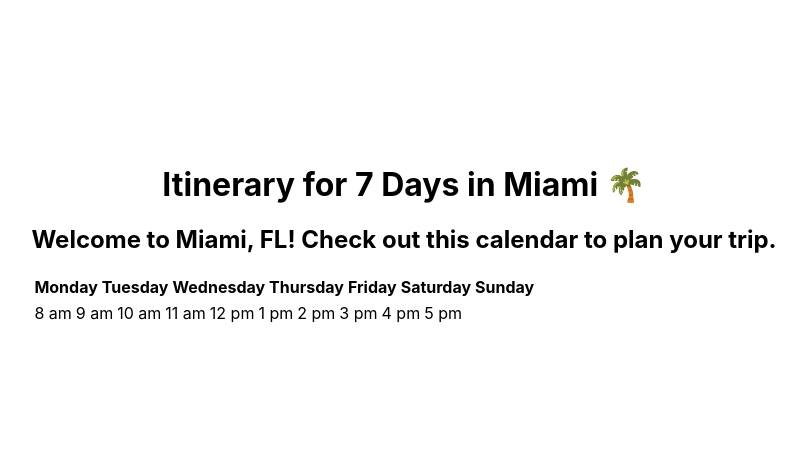
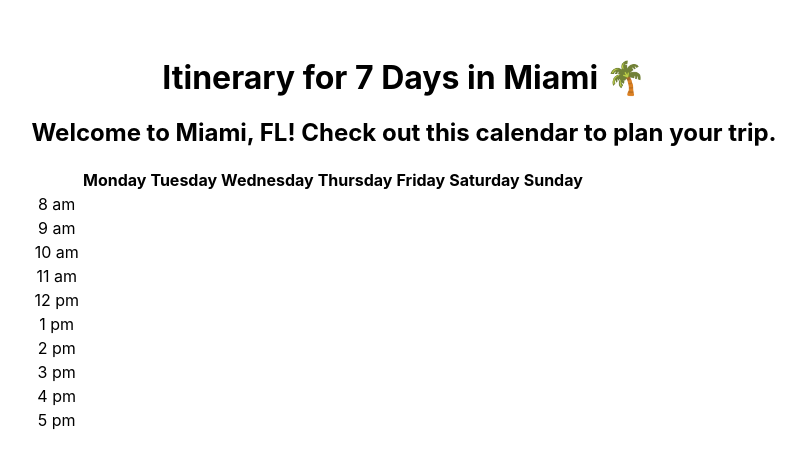
Before and after one commit to Cchristineee/WEB-102-Lab-1-Calendar, a React (Vite) app in the folder timetabled/: page / in a window 1280 px wide. Shown: the part 165-630 px from the top of the page, without its empty margins (236-1042 px from the left). Built offline with nearby package versions, Linux system fonts and the light colour scheme.

Commit message:
Fixed timestamps grid

```diff
--- a/timetabled/src/Components/Calendar.jsx
+++ b/timetabled/src/Components/Calendar.jsx
@@ -4,6 +4,7 @@ const Calendar = () => {
             <table>
                 <thead>
                     <tr>
+                        <th></th>
                         <th>Monday</th>
                         <th>Tuesday</th>
                         <th>Wednesday</th>
@@ -13,21 +14,47 @@ const Calendar = () => {
                         <th>Sunday</th>
                     </tr>
                 </thead>
-            </table>
 
-            <table>
                 <tbody>
                     <tr>
                         <td className="time">8 am</td>
+                        <td></td><td></td><td></td><td></td><td></td><td></td><td></td>
+                    </tr>
+                    <tr>
                         <td className="time">9 am</td>
+                        <td></td><td></td><td></td><td></td><td></td><td></td><td></td>
+                    </tr>
+                    <tr>
                         <td className="time">10 am</td>
+                        <td></td><td></td><td></td><td></td><td></td><td></td><td></td>
+                    </tr>
+                    <tr>
                         <td className="time">11 am</td>
+                        <td></td><td></td><td></td><td></td><td></td><td></td><td></td>
+                    </tr>
+                    <tr>
                         <td className="time">12 pm</td>
+                        <td></td><td></td><td></td><td></td><td></td><td></td><td></td>
+                    </tr>
+                    <tr>
                         <td className="time">1 pm</td>
+                        <td></td><td></td><td></td><td></td><td></td><td></td><td></td>
+                    </tr>
+                    <tr>
                         <td className="time">2 pm</td>
+                        <td></td><td></td><td></td><td></td><td></td><td></td><td></td>
+                    </tr>
+                    <tr>
                         <td className="time">3 pm</td>
+                        <td></td><td></td><td></td><td></td><td></td><td></td><td></td>
+                    </tr>
+                    <tr>
                         <td className="time">4 pm</td>
+                        <td></td><td></td><td></td><td></td><td></td><td></td><td></td>
+                    </tr>
+                    <tr>
                         <td className="time">5 pm</td>
+                        <td></td><td></td><td></td><td></td><td></td><td></td><td></td>
                     </tr>
                 </tbody>
             </table>
```
